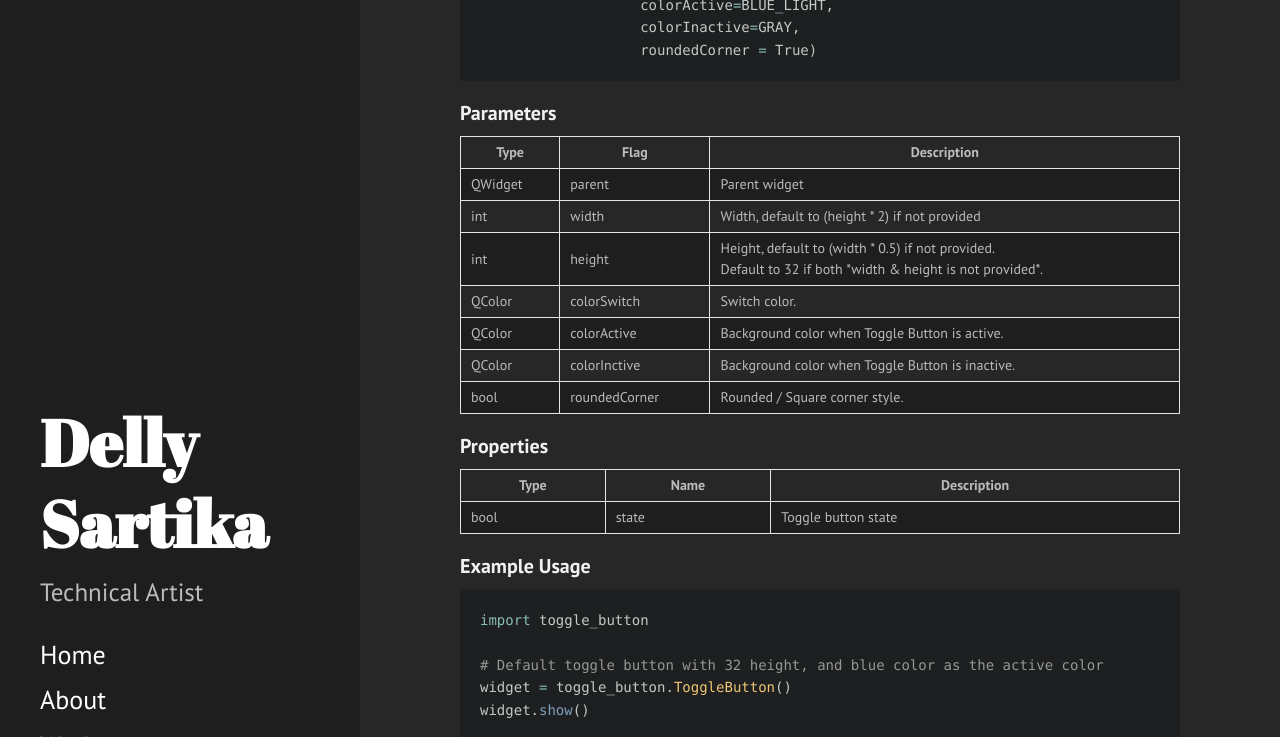
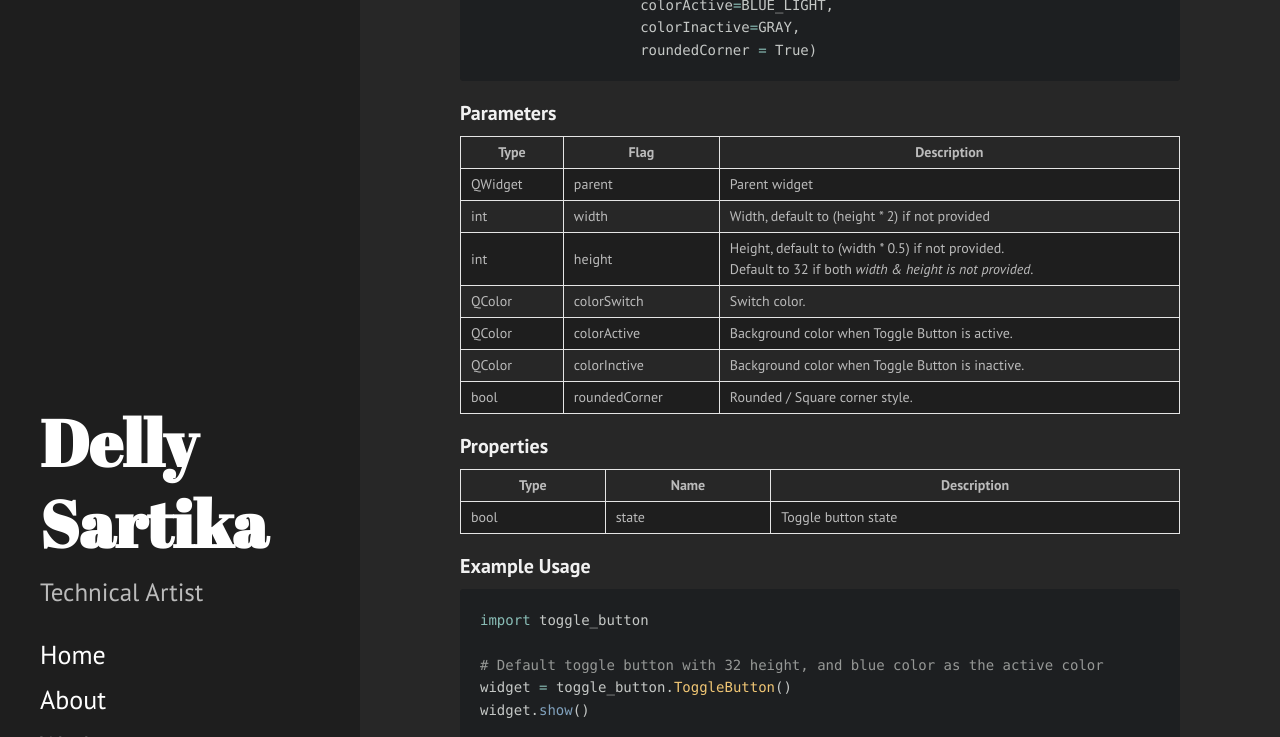
Before and after one commit to sartikadelly/sartikadelly.github.io, a Jekyll site: the page built from _posts/2017-10-28-ios-toggle-button.md, in a window 1280 px wide and 900 px high, scrolled down 528 px, cut to the strip 0-737 px from the top of the window. Built offline with Jekyll 4.4.1, drawn with Linux system fonts in a browser that asks for light colours.

Commit message:
Update 2017-10-28-ios-toggle-button.md

````diff
--- a/_posts/2017-10-28-ios-toggle-button.md
+++ b/_posts/2017-10-28-ios-toggle-button.md
@@ -45,7 +45,7 @@ class ToggleButton(parent=None,
     <tr>
       <td>int</td>
       <td>height</td>
-      <td>Height, default to (width * 0.5) if not provided.<br>Default to 32 if both *width & height is not provided*.</td>
+      <td>Height, default to (width * 0.5) if not provided.<br>Default to 32 if both <i>width & height is not provided.</i></td>
     </tr>
     <tr>
       <td>QColor</td>
@@ -105,7 +105,8 @@ widget.show()
 
 ```python
 import toggle_button
-widget = toggle_button.ToggleButton(height=20, colorActive=toggle_button.QtGui.QColor('#8BC34A'),
+widget = toggle_button.ToggleButton(height=20,
+  colorActive=toggle_button.QtGui.QColor('#8BC34A'),
   colorInactive=toggle_button.QtGui.QColor('#FF9800'))
 widget.show()
 ```
````
